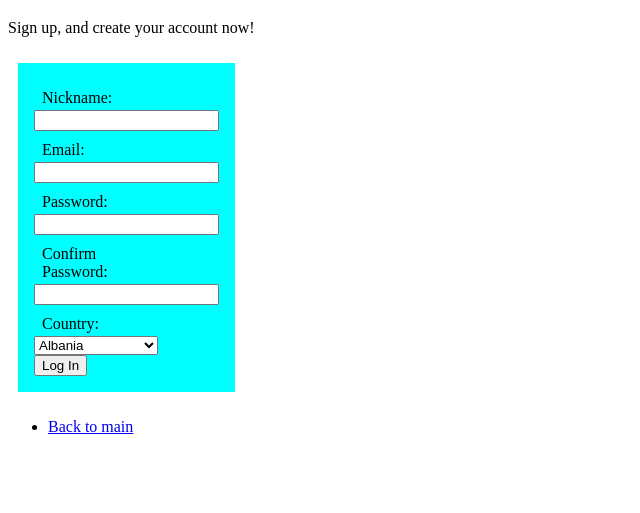
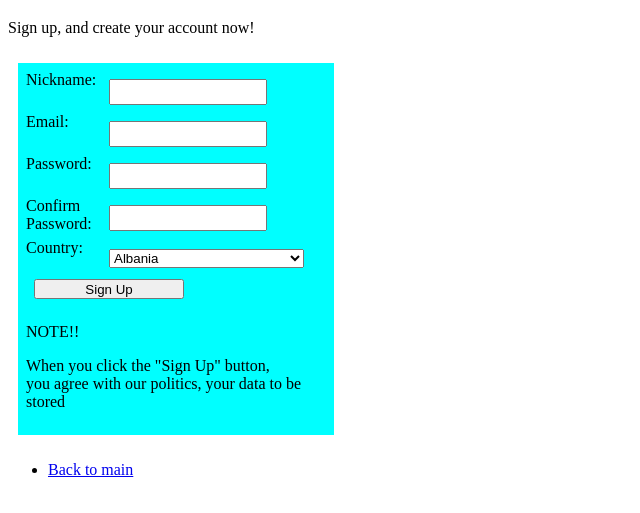
Before and after one commit to IvailoA05/BalkanChat---WebDesign, a plain HTML site: page Ивайло Арабаджиев XБ/signup.html in a window 1280 px wide. Shown: the part 61-574 px from the top of the page, without its empty margins (0-640 px from the left). Drawn offline with Linux system fonts and the light colour scheme.

Commit message:
Update 1.0

```diff
--- a/Ивайло Арабаджиев XБ/signup.css
+++ b/Ивайло Арабаджиев XБ/signup.css
@@ -1,12 +1,24 @@
 form{
     background-color: aqua;
     display: inline-block;
+    width: 300px;
     margin: 10px;
-    padding: 16px;
+    padding: 8px;
 }
 
+
 form span{
-    display: block;
-    width: 80px;
+    float: left;
+    width: 25%;
+
+}
+
+form select{
+    width: 65%;
     margin: 10px 3px 3px 8px;
 }
+form input{
+    width: 150px;
+    height: 20px;
+    margin: 8px;
+}
--- a/Ивайло Арабаджиев XБ/signup.html
+++ b/Ивайло Арабаджиев XБ/signup.html
@@ -40,7 +40,11 @@
             </select>
         </div>
         <div>
-            <input type="submit"value="Log In">
+            <input type="submit"value="Sign Up">
+        </div>
+        <div>
+            <p>NOTE!!</p>
+            <p>When you click the "Sign Up" button,<br> you agree with our politics, your data to be stored</p>
         </div>
     </form>
     <ul>
```
Also changed, not shown: Ивайло Арабаджиев XБ/index.html (+1 -1 lines).
